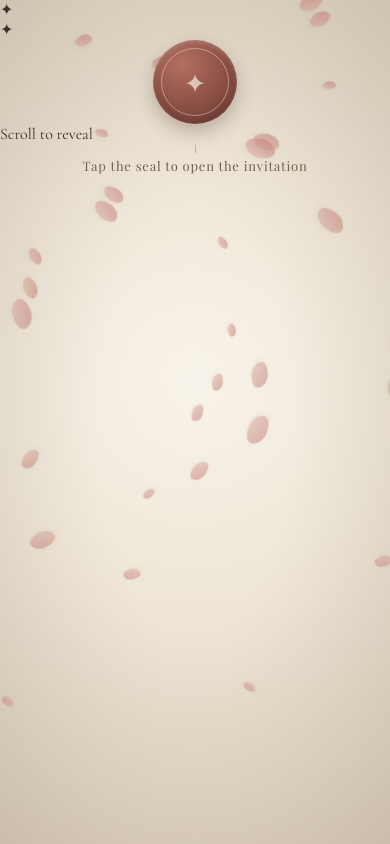
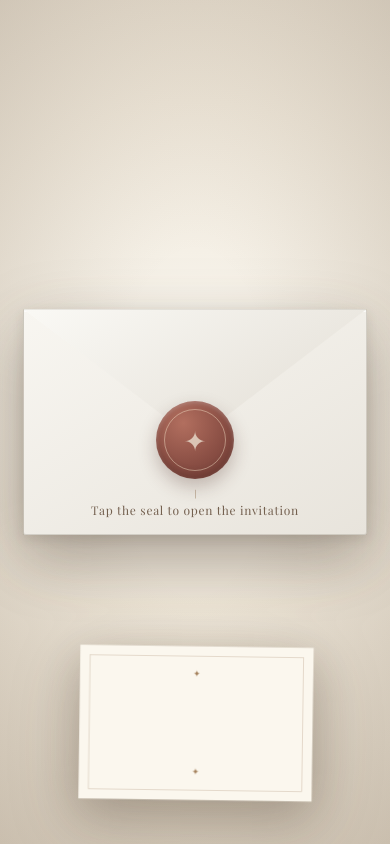
Before and after one commit to pranav-sketch-cc/itekron-invitation, a React (Vite) app: page / in a window 390 px wide. Built offline with nearby package versions, Linux system fonts and the light colour scheme.

Commit message:
feat: style full-screen envelope and scroll reveal

```diff
--- a/src/styles.css
+++ b/src/styles.css
@@ -1,78 +1,66 @@
 @import url('https://fonts.googleapis.com/css2?family=Cormorant+Garamond:wght@400;500;600&family=Playfair+Display:wght@400;500&display=swap');
 
-:root{font-family:"Cormorant Garamond",serif;color:#3d332b;background:#eee6d7;font-synthesis:none}
+:root{font-family:"Cormorant Garamond",serif;color:#3d332b;background:#e9e1d4;font-synthesis:none}
 *{box-sizing:border-box}
-html,body,#root{width:100%;height:100%;margin:0}
-body{overflow:hidden}
+html{width:100%;min-height:100%;scroll-behavior:smooth}
+body{margin:0;min-width:320px;overflow-x:hidden;background:radial-gradient(circle at 50% 25%,#faf7f0 0,#eee7dc 45%,#d9cfc0 100%)}
 button{font:inherit}
-.scene{position:relative;width:100%;height:100%;min-height:100svh;overflow:hidden;background:
- radial-gradient(circle at 50% 45%,#f8f3ea 0,#eee5d5 48%,#ded1bd 100%);
- perspective:1800px}
-.ambient{position:absolute;inset:0;background:radial-gradient(ellipse at center,transparent 35%,rgba(62,48,36,.12) 100%);pointer-events:none}
-.invitation-cover{position:absolute;z-index:5;inset:0;display:grid;place-items:center;perspective:1600px;transition:opacity .65s ease}
-.cover-shadow{position:absolute;width:min(78vw,430px);height:min(108vw,590px);border-radius:4px;filter:blur(25px);background:rgba(54,39,27,.26);transform:translateY(25px) scale(.96)}
-.cover{position:relative;width:min(78vw,430px);height:min(108vw,590px);max-height:84vh;max-width:64vh;
-background:linear-gradient(135deg,#f7f0e3,#eee3d1);border-radius:3px;
-box-shadow:0 22px 55px rgba(57,43,30,.25),0 3px 8px rgba(57,43,30,.14);
-display:flex;align-items:center;justify-content:center;transform-style:preserve-3d;
-transition:transform 1.55s cubic-bezier(.72,-.04,.18,1.04),opacity .8s ease}
-.cover:before{content:"";position:absolute;inset:0;background:linear-gradient(105deg,rgba(255,255,255,.45),transparent 45%,rgba(98,74,51,.06));pointer-events:none}
-.cover-border{position:absolute;inset:18px;border:1px solid rgba(119,88,57,.38)}
-.cover-border:after{content:"";position:absolute;inset:7px;border:1px solid rgba(119,88,57,.12)}
-.cover-mark{position:absolute;top:35px;color:#9d7c56;font-size:13px}
-.cover-mark.bottom{top:auto;bottom:35px}
-.seal-wrap{position:relative;z-index:2;display:grid;place-items:center}
-.seal{width:92px;height:92px;border:0;border-radius:50%;cursor:pointer;color:#eadfcf;
-background:radial-gradient(circle at 35% 28%,#b26f5f,#884d43 58%,#6d3b35 100%);
-box-shadow:0 8px 18px rgba(74,43,35,.28),inset 0 2px 4px rgba(255,255,255,.24),inset 0 -5px 8px rgba(45,20,17,.2);
-display:grid;place-items:center;transition:transform .25s ease,box-shadow .25s ease;position:relative}
-.seal:before{content:"";position:absolute;inset:8px;border:1px solid rgba(247,229,203,.45);border-radius:50%}
+
+.scene{position:relative;width:100%;min-height:100vh;height:100vh;background:radial-gradient(circle at 50% 42%,#faf7f0 0,#eee6d8 48%,#ddd2c1 100%);perspective:1800px}
+.scene.is-open{height:320vh}
+.sticky-stage{position:sticky;top:0;width:100%;height:100vh;min-height:100svh;overflow:hidden;display:grid;place-items:center;perspective:1800px}
+.ambient{position:absolute;inset:0;pointer-events:none;background:radial-gradient(ellipse at center,transparent 28%,rgba(62,48,36,.12) 100%)}
+
+.envelope-scene{position:absolute;inset:0;display:grid;place-items:center;perspective:1600px}
+.envelope-shadow{position:absolute;width:min(84vw,880px);height:min(56vw,560px);border-radius:8px;background:rgba(54,39,27,.25);filter:blur(30px);transform:translateY(28px) scale(.97)}
+.envelope{position:relative;width:min(84vw,880px);height:min(56vw,560px);max-height:76vh;overflow:visible;transform-style:preserve-3d;filter:drop-shadow(0 18px 34px rgba(57,43,30,.16))}
+.envelope-back,.envelope-front{position:absolute;inset:0;border-radius:3px}
+.envelope-back{z-index:1;background:linear-gradient(145deg,#fbf9f4,#eeeae2 58%,#e2ddd4);border:1px solid rgba(110,98,82,.18);box-shadow:inset 0 0 0 1px rgba(255,255,255,.55),0 4px 12px rgba(57,43,30,.12)}
+.envelope-front{z-index:5;clip-path:polygon(0 0,50% 57%,100% 0,100% 100%,0 100%);background:linear-gradient(150deg,#f8f6f1,#e8e4dc);border:1px solid rgba(110,98,82,.15);transform:translateZ(22px);transition:opacity .8s ease}
+.envelope-front::after{content:"";position:absolute;left:0;right:0;top:0;height:2px;background:rgba(255,255,255,.7)}
+.envelope-edge{position:absolute;z-index:6;inset:0;border:1px solid rgba(110,98,82,.13);pointer-events:none}
+.envelope-flap{position:absolute;z-index:7;inset:0 0 auto;height:58%;transform-origin:top center;clip-path:polygon(0 0,100% 0,50% 100%);background:linear-gradient(150deg,#faf9f5,#e7e3db 78%);box-shadow:0 4px 7px rgba(57,43,30,.13);transform:rotateX(0deg);transition:transform 1.2s cubic-bezier(.72,-.08,.18,1.08),filter 1.2s ease;backface-visibility:hidden}
+.envelope-flap::after{content:"";position:absolute;inset:0;clip-path:polygon(0 0,100% 0,50% 100%);border:1px solid rgba(110,98,82,.12)}
+
+.seal-wrap{position:absolute;z-index:10;left:50%;top:58%;transform:translate(-50%,-50%);display:grid;place-items:center;transition:opacity .45s ease,transform .45s ease}
+.seal{width:92px;height:92px;border:0;border-radius:50%;cursor:pointer;color:#eadfcf;background:radial-gradient(circle at 35% 28%,#b26f5f,#884d43 58%,#6d3b35 100%);box-shadow:0 8px 18px rgba(74,43,35,.28),inset 0 2px 4px rgba(255,255,255,.24),inset 0 -5px 8px rgba(45,20,17,.2);display:grid;place-items:center;position:relative;transition:transform .25s ease,box-shadow .25s ease}
+.seal::before{content:"";position:absolute;inset:8px;border:1px solid rgba(247,229,203,.45);border-radius:50%}
 .seal:hover{transform:scale(1.055);box-shadow:0 11px 23px rgba(74,43,35,.32),inset 0 2px 4px rgba(255,255,255,.24)}
 .seal-inner{font-family:"Playfair Display",serif;font-size:27px;opacity:.8}
-.tap-hint{position:absolute;top:122px;width:230px;text-align:center;left:50%;transform:translateX(-50%);
-font-family:"Playfair Display",serif;font-size:14px;letter-spacing:.06em;color:#705c4b;
-animation:float 2.1s ease-in-out infinite}
-.tap-hint:after{content:"";position:absolute;left:50%;top:-13px;width:1px;height:9px;background:#9b8064;opacity:.5}
+.tap-hint{position:absolute;top:122px;width:250px;text-align:center;left:50%;transform:translateX(-50%);font-family:"Playfair Display",serif;font-size:14px;letter-spacing:.06em;color:#705c4b;animation:float 2.1s ease-in-out infinite}
+.tap-hint::after{content:"";position:absolute;left:50%;top:-13px;width:1px;height:9px;background:#9b8064;opacity:.5}
 @keyframes float{0%,100%{transform:translate(-50%,0);opacity:.7}50%{transform:translate(-50%,-5px);opacity:1}}
 
-.scene.is-open .cover{transform:rotateX(-84deg) translateY(-10%) scale(.96);opacity:.05}
-.scene.is-open .invitation-cover{pointer-events:none}
-.scene.is-open .tap-hint{opacity:0}
-.scene.cover-gone .invitation-cover{display:none}
+.letter{position:absolute;z-index:3;left:50%;top:50%;width:100%;height:100%;pointer-events:none;transform:translate(-50%,var(--letter-y)) scale(var(--letter-scale)) rotate(var(--letter-rotate));transform-origin:center bottom;transition:transform .08s linear}
+.letter-paper{width:100%;height:100%;padding:24px;background:#fbf7ee;box-shadow:0 20px 60px rgba(62,47,32,.24)}
+.letter-frame{width:100%;height:100%;border:1px solid rgba(135,101,67,.3);display:flex;flex-direction:column;justify-content:space-between;align-items:center;padding:26px}
+.letter-ornament{font-size:13px;color:#a4815c}
+.blank-content{flex:1;width:100%}
 
-.inside{position:absolute;inset:0;z-index:2;display:grid;place-items:center;opacity:0;visibility:hidden;transition:opacity .8s ease,visibility 0s linear 1.3s}
-.inside.visible{opacity:1;visibility:visible;transition:opacity .8s ease}
-.paper{width:min(79vw,650px);height:min(110vw,900px);max-width:78vw;max-height:86vh;
-background:#fbf7ee;box-shadow:0 24px 70px rgba(62,47,32,.2);padding:24px;
-transform:translateY(18vh) scale(.68) rotate(.8deg);animation:none}
-.inside.visible .paper{animation:paperReveal 1.55s cubic-bezier(.18,.78,.19,1) .1s forwards}
-.paper-frame{height:100%;width:100%;border:1px solid rgba(135,101,67,.3);display:flex;flex-direction:column;justify-content:space-between;align-items:center;padding:26px}
-.paper-symbol{font-size:13px;color:#a4815c}
-.blank-content{flex:1;width:100%}
-@keyframes paperReveal{
-  0%{width:min(79vw,650px);height:min(110vw,900px);transform:translateY(18vh) scale(.68) rotate(.8deg);padding:24px}
-  55%{width:min(92vw,900px);height:min(94vh,1100px);transform:translateY(0) scale(.94) rotate(-.35deg);padding:24px}
-  100%{width:100vw;height:100vh;transform:translateY(0) scale(1) rotate(0);padding:clamp(18px,3vw,42px)}
+.scene.is-open .envelope-flap{transform:rotateX(-168deg);filter:drop-shadow(0 10px 7px rgba(57,43,30,.1))}
+.scene.is-open .envelope-front{opacity:.94}
+.scene.is-open .seal-wrap{opacity:0;transform:translate(-50%,-50%) scale(.82);pointer-events:none}
+
+.scroll-cue{position:absolute;z-index:20;left:50%;bottom:24px;transform:translateX(-50%);display:grid;justify-items:center;gap:7px;font-family:"Playfair Display",serif;font-size:11px;letter-spacing:.12em;text-transform:uppercase;color:#796754;opacity:0;transition:opacity .5s ease;pointer-events:none}
+.scene.is-open .scroll-cue{opacity:.8}
+.scroll-cue i{display:block;width:1px;height:28px;background:#927c64;position:relative}
+.scroll-cue i::after{content:"";position:absolute;left:-3px;bottom:0;width:7px;height:7px;border-right:1px solid #927c64;border-bottom:1px solid #927c64;transform:rotate(45deg)}
+
+.petals{position:absolute;inset:0;overflow:hidden;pointer-events:none;z-index:30;opacity:calc(var(--petal-opacity,0))}
+.scene.has-scroll{--petal-opacity:1}
+.petal{position:absolute;top:-30px;border-radius:70% 25% 70% 25%;background:linear-gradient(135deg,rgba(190,111,105,.8),rgba(218,163,151,.55));filter:drop-shadow(0 2px 2px rgba(74,45,38,.1));transform:rotate(25deg);animation:fall linear infinite;opacity:0}
+@keyframes fall{0%{transform:translate3d(0,-8vh,0) rotate(0deg);opacity:0}8%{opacity:.72}50%{transform:translate3d(var(--drift),52vh,0) rotate(180deg)}92%{opacity:.58}100%{transform:translate3d(calc(var(--drift)*-1),112vh,0) rotate(360deg);opacity:0}}
+
+@media(max-width:700px){
+ .scene.is-open{height:300vh}
+ .envelope{width:88vw;height:58vw;max-height:52vh}
+ .envelope-shadow{width:88vw;height:58vw}
+ .seal{width:78px;height:78px}
+ .tap-hint{top:106px;font-size:12px}
+ .letter-paper{padding:14px}
+ .letter-frame{padding:18px}
 }
-
-.petals{position:absolute;inset:0;overflow:hidden;pointer-events:none}
-.petal{position:absolute;top:-30px;border-radius:70% 25% 70% 25%;background:linear-gradient(135deg,rgba(190,111,105,.8),rgba(218,163,151,.55));
-filter:drop-shadow(0 2px 2px rgba(74,45,38,.1));transform:rotate(25deg);animation:fall linear infinite;opacity:0}
-@keyframes fall{
-  0%{transform:translate3d(0,-8vh,0) rotate(0deg);opacity:0}
-  8%{opacity:.72}
-  50%{transform:translate3d(var(--drift),52vh,0) rotate(180deg)}
-  92%{opacity:.58}
-  100%{transform:translate3d(calc(var(--drift) * -1),112vh,0) rotate(360deg);opacity:0}
+@media(prefers-reduced-motion:reduce){
+ html{scroll-behavior:auto}
+ *,*::before,*:after{animation-duration:.01ms!important;animation-iteration-count:1!important;transition-duration:.01ms!important}
 }
-
-@media (max-width:600px){
- .cover{width:78vw;height:112vw;max-height:82vh}
- .seal{width:84px;height:84px}
- .tap-hint{font-size:13px}
- .paper{width:88vw;height:118vw;padding:15px}
- .paper-frame{padding:18px}
-}
-@media (prefers-reduced-motion:reduce){
- *,*:before,*:after{animation-duration:.01ms!important;animation-iteration-count:1!important;transition-duration:.01ms!important}
-}
```
